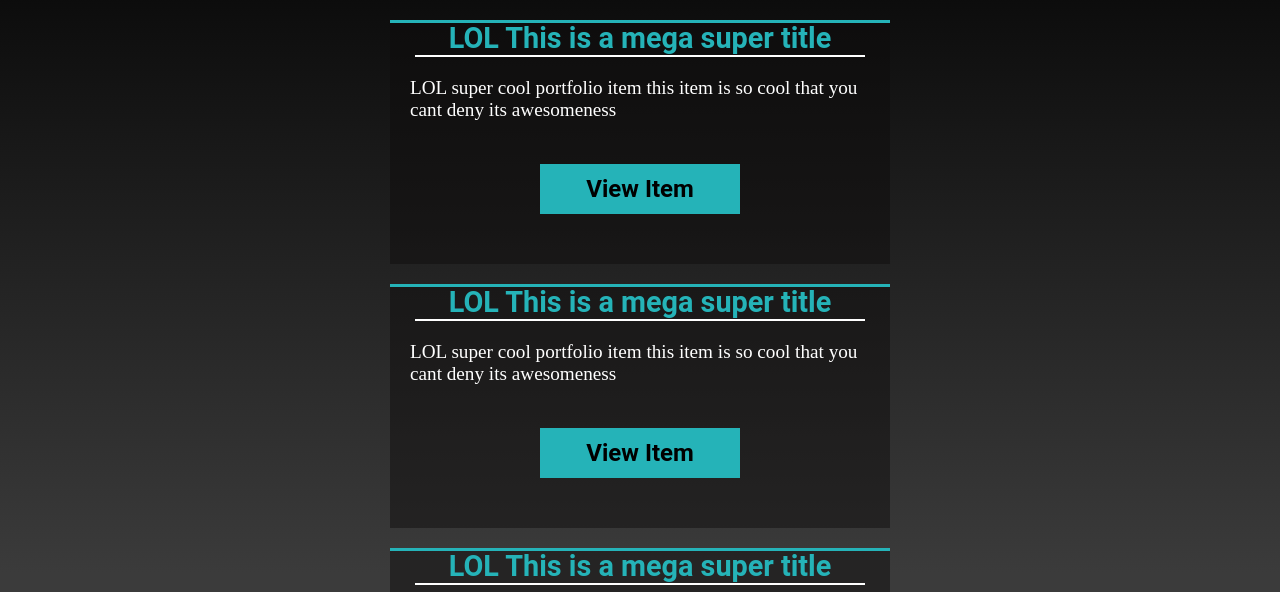
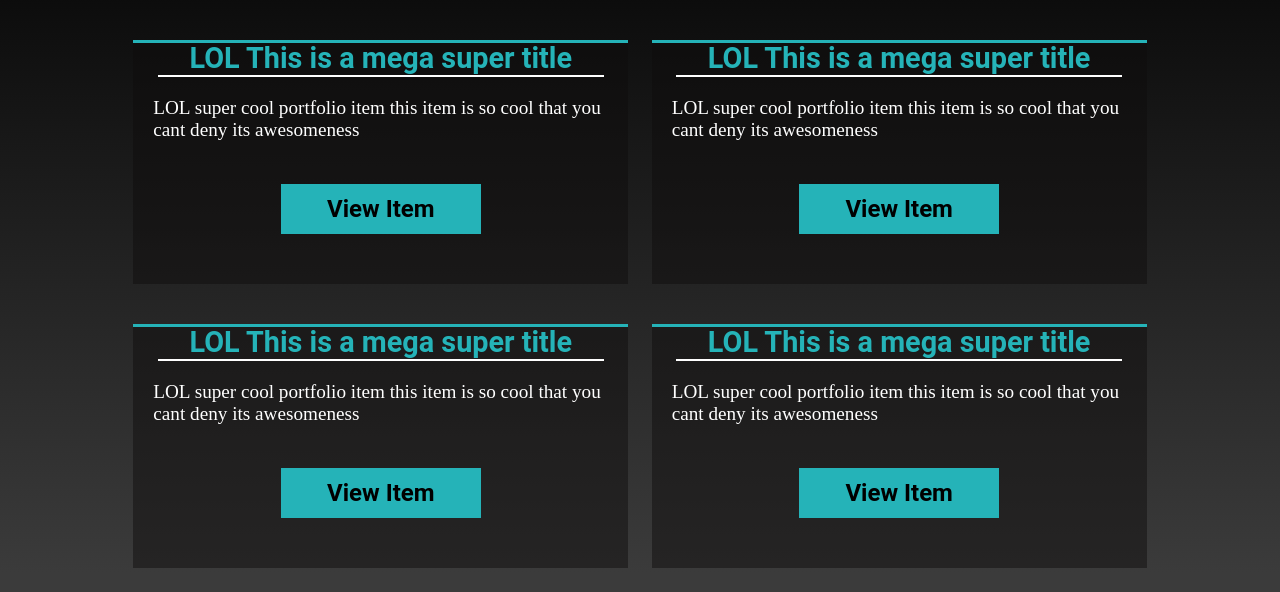
Before and after one commit to aaronendsley/aaronendsleydotdev, a Gatsby site: page /portfolio in a window 1280 px wide. Shown: the part 147-739 px from the top of the page. Built offline with nearby package versions, Linux system fonts and the light colour scheme; Gatsby itself is replaced by a stand-in of ours.

Commit message:
Fixed  css errors in the portfolio page
Corrected the CSS in the portfolio component by adding a flex container for the portfolio items

```diff
--- a/src/components/BlogPosts.js
+++ b/src/components/BlogPosts.js
@@ -19,7 +19,6 @@ const BlogPostsContainer = styled.div`
   width: 75%;
   border-bottom: solid 5px #25b3b8;
   margin: 0 auto 50px auto;
-  display: block;
 `;
 
 /// Blog Post component
--- a/src/components/layout.js
+++ b/src/components/layout.js
@@ -42,8 +42,8 @@ const Layout = ({ children }) => {
   );
 };
 
-Layout.propTypes = {
-  children: PropTypes.node.isRequired,
-};
+// Layout.propTypes = {
+//   children: PropTypes.node.isRequired,
+// };
 
 export default Layout;
--- a/src/pages/portfolio.js
+++ b/src/pages/portfolio.js
@@ -38,6 +38,7 @@ const data = [
 const PortfolioContainer = styled.div`
   width: 90%;
   margin: 100px auto;
+  display: block;
 `;
 
 const PortfolioHeader = styled.h1`
@@ -53,11 +54,15 @@ const PortfolioHeader = styled.h1`
 // portfolio item styles
 
 const PortfolioItemContainer = styled.div`
-  width: 500px;
+  width: 80%;
   margin: 20px auto;
   background: rgba(13, 12, 12, 0.47);
   border-top: solid 3px #25b3b8;
   display: table;
+
+  @media (min-width: 1000px) {
+    width: 495px;
+  }
 `;
 
 const PortfolioItemHeader = styled.h2`
@@ -98,6 +103,17 @@ const PortfolioItemButton = styled.button`
   display: block;
 `;
 
+const ContentContainer = styled.div`
+  width: 100%;
+  display: flex;
+  flex-wrap: wrap;
+  margin: 0 auto;
+
+  @media (min-width: 1000px) {
+    width: 90%;
+  }
+`;
+
 function PortfolioItem({ portfolioItem }) {
   return (
     <>
@@ -117,9 +133,11 @@ export default function portfolio() {
   return (
     <PortfolioContainer>
       <PortfolioHeader>My Portfolio</PortfolioHeader>
-      {data.map(item => (
-        <PortfolioItem portfolioItem={item} key={item.itemSlug} />
-      ))}
+      <ContentContainer>
+        {data.map(item => (
+          <PortfolioItem portfolioItem={item} key={item.itemSlug} />
+        ))}
+      </ContentContainer>
     </PortfolioContainer>
   );
 }
```
